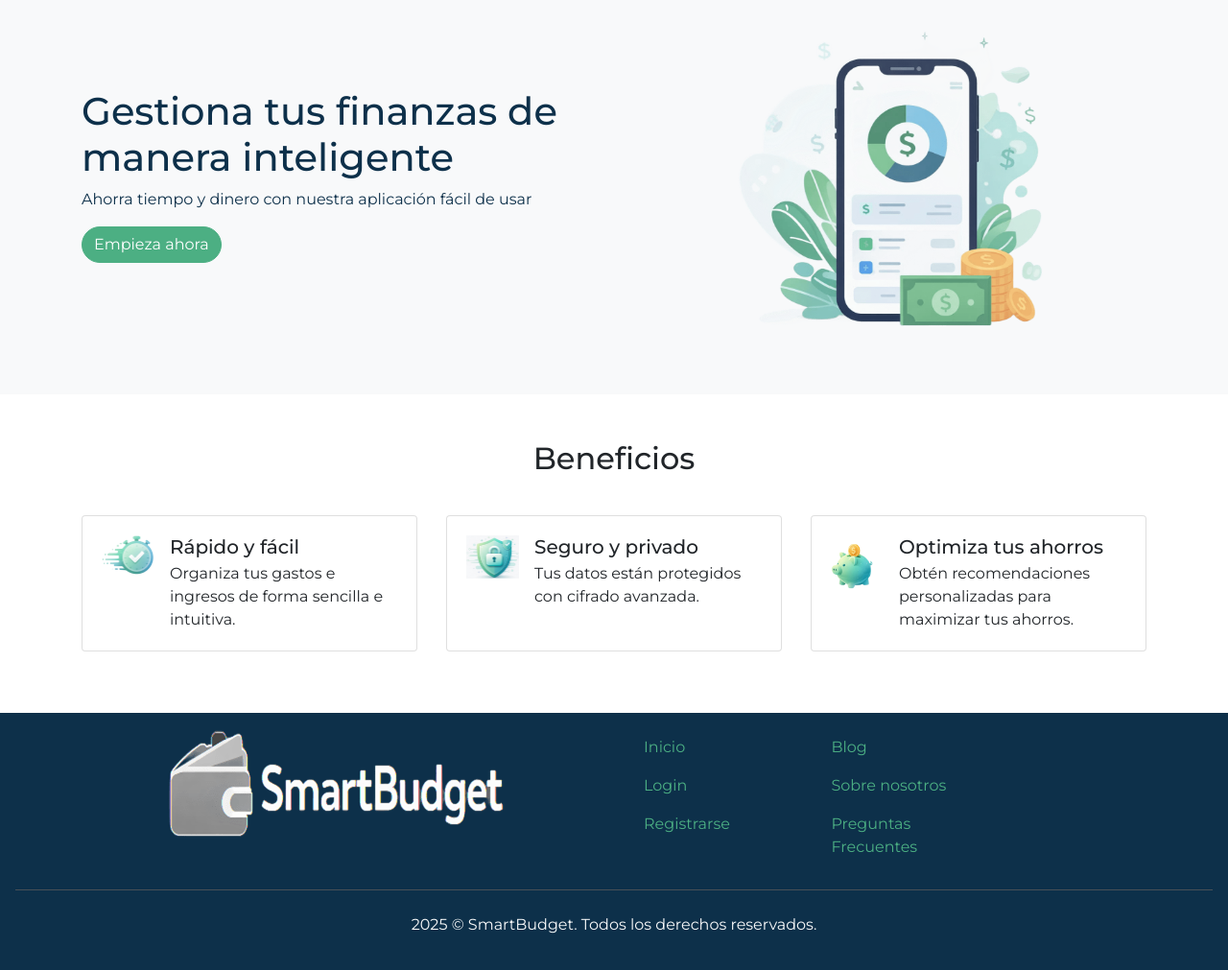
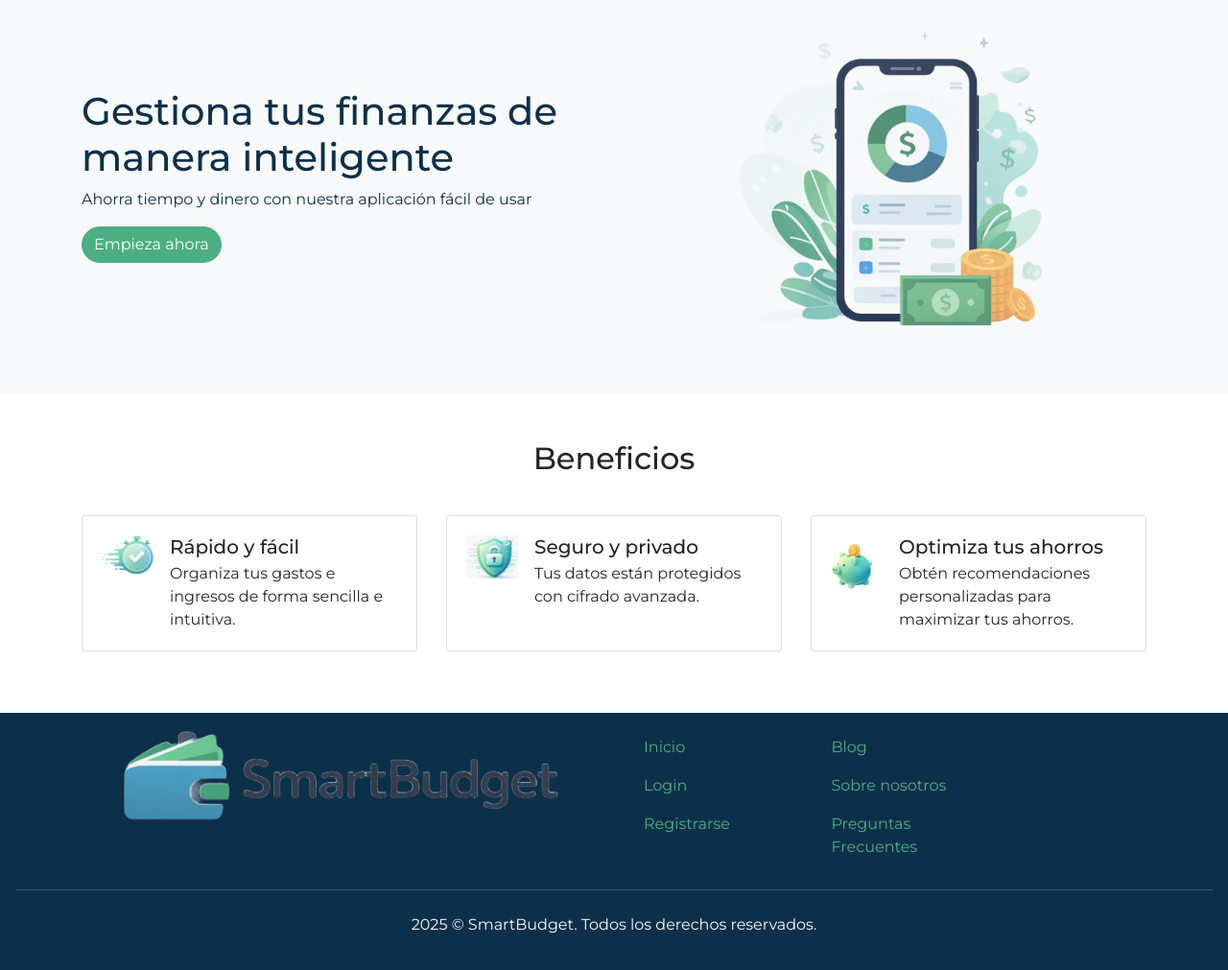
Before and after one commit to mastudillg/smart_budget, a website: page index.html in a window 1280 px wide. Shown: the part 101-1112 px from the top of the page at 96% size. Drawn offline with nearby package versions, Linux system fonts and the light colour scheme.

Commit message:
Actualizo imagen del logo footer

```diff
--- a/index.html
+++ b/index.html
@@ -182,11 +182,7 @@
         <div class="row">
           <!-- Logo -->
           <div class="col-md-6 mb-4 mb-md-0">
-            <img
-              class="footer__image"
-              src="./assets/img/Logoblanco.png"
-              alt="Logo"
-            />
+            <img class="footer__image" src="./assets/img/Logo.png" alt="Logo" />
           </div>
           <!-- Links -->
           <div class="col-md-6 footer__nav">
```
